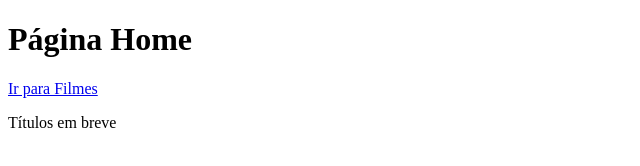
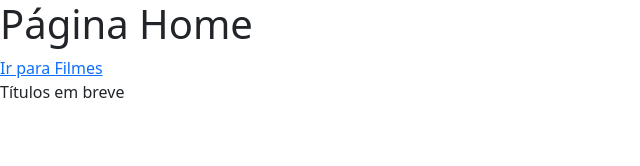
Before and after one commit to josivansc/dsmovie, a plain HTML site: page index.html in a window 1280 px wide. Shown: the whole page, without its empty margins (0-640 px from the left). Drawn offline with nearby package versions, Linux system fonts and the light colour scheme.

Commit message:
BOOTSTRAP

```diff
--- a/index.html
+++ b/index.html
@@ -4,7 +4,9 @@
     <meta charset="UTF-8">
     <meta http-equiv="X-UA-Compatible" content="IE=edge">
     <meta name="viewport" content="width=device-width, initial-scale=1.0">
-    <title>JAYMovies</title>
+    <title>DSMovies</title>
+
+    <link href="https://cdn.jsdelivr.net/npm/bootstrap@5.1.3/dist/css/bootstrap.min.css" rel="stylesheet" integrity="sha384-1BmE4kWBq78iYhFldvKuhfTAU6auU8tT94WrHftjDbrCEXSU1oBoqyl2QvZ6jIW3" crossorigin="anonymous">
 </head>
 
 <body>
```
